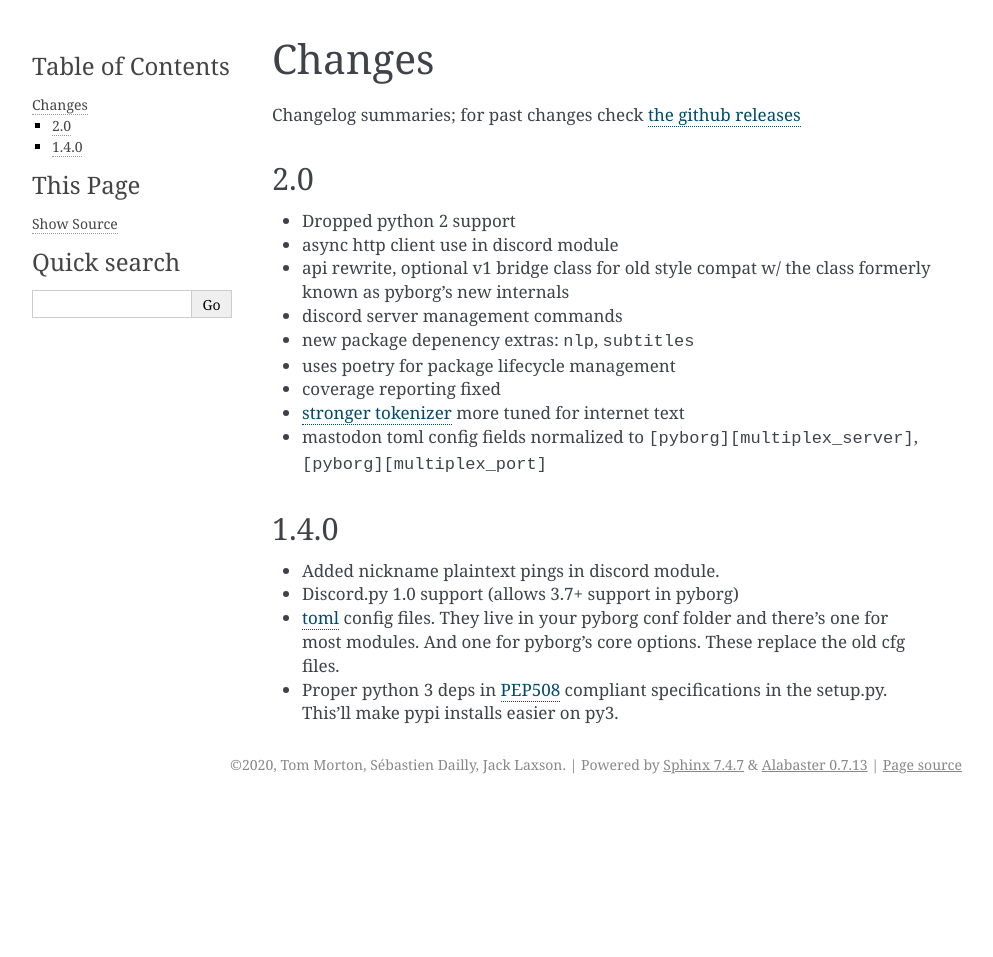
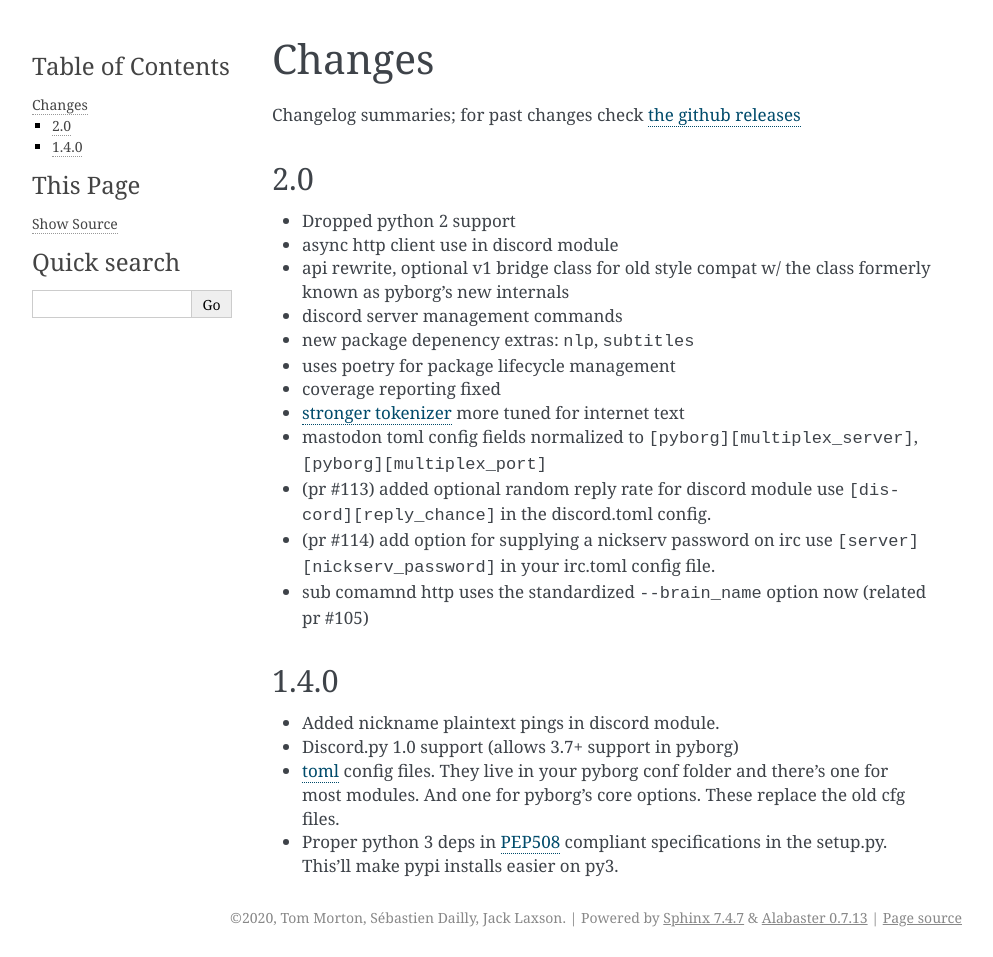
Before and after one commit to jrabbit/pyborg-1up, a Sphinx documentation site: the page built from docs/source/changes.rst, in a window 1280 px wide. Shown: the whole page, without its empty margins (148-1141 px from the left). Built offline with Sphinx 7.4.7, drawn with Linux system fonts in a browser that asks for light colours; before the commit the page ends 900 px from its top, so only the background shows below that.

Commit message:
add description of accepted prs

```diff
--- a/docs/source/changes.rst
+++ b/docs/source/changes.rst
@@ -15,6 +15,9 @@
 - coverage reporting fixed
 - `stronger tokenizer <https://www.nltk.org/api/nltk.tokenize.html#module-nltk.tokenize.casual>`_ more tuned for internet text
 - mastodon toml config fields normalized to :kbd:`[pyborg][multiplex_server]`, :kbd:`[pyborg][multiplex_port]`
+- (pr #113) added optional random reply rate for discord module use :kbd:`[discord][reply_chance]` in the discord.toml config.
+- (pr #114) add option for supplying a nickserv password on irc use :kbd:`[server][nickserv_password]` in your irc.toml config file.
+- sub comamnd http uses the standardized :kbd:`--brain_name` option now (related pr #105)
 
 1.4.0
 ------------
```
